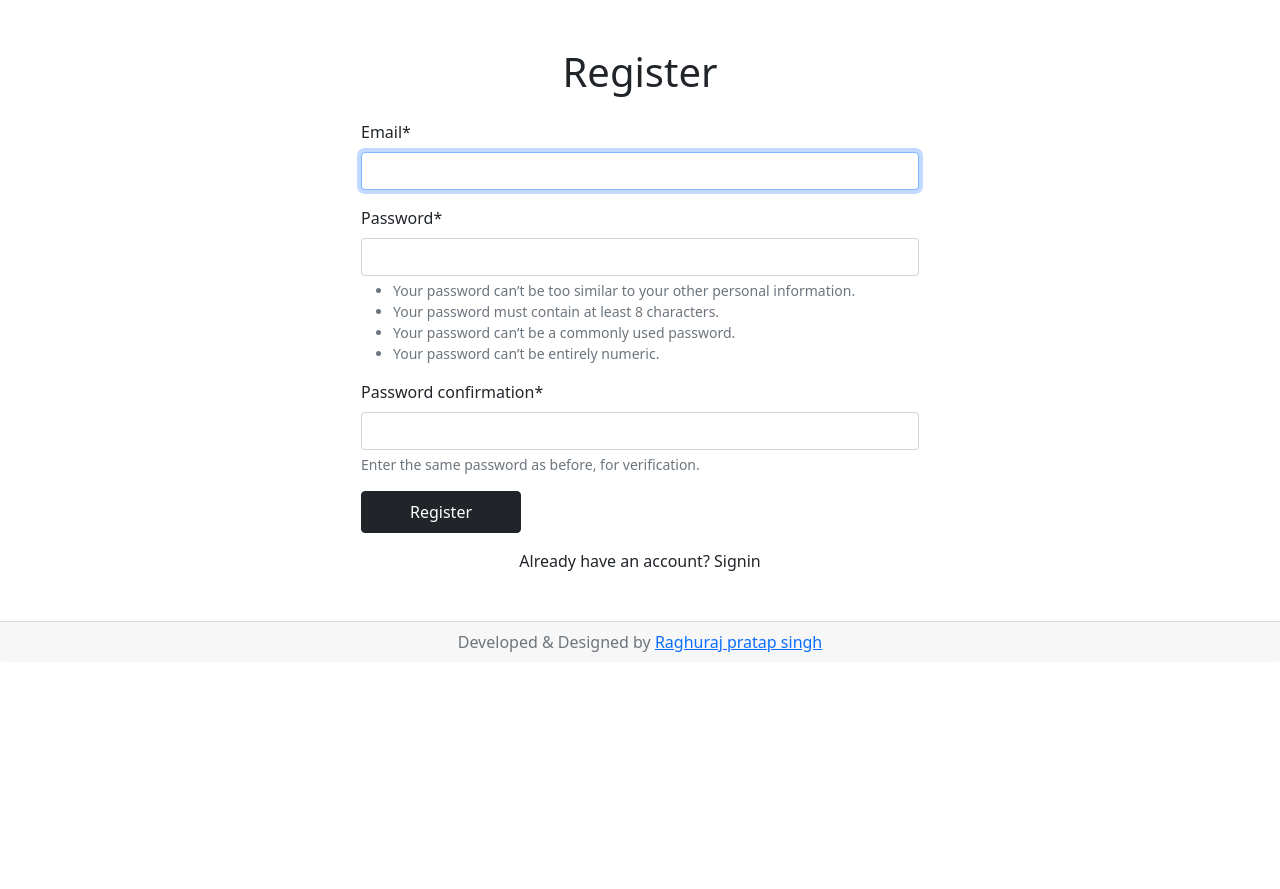
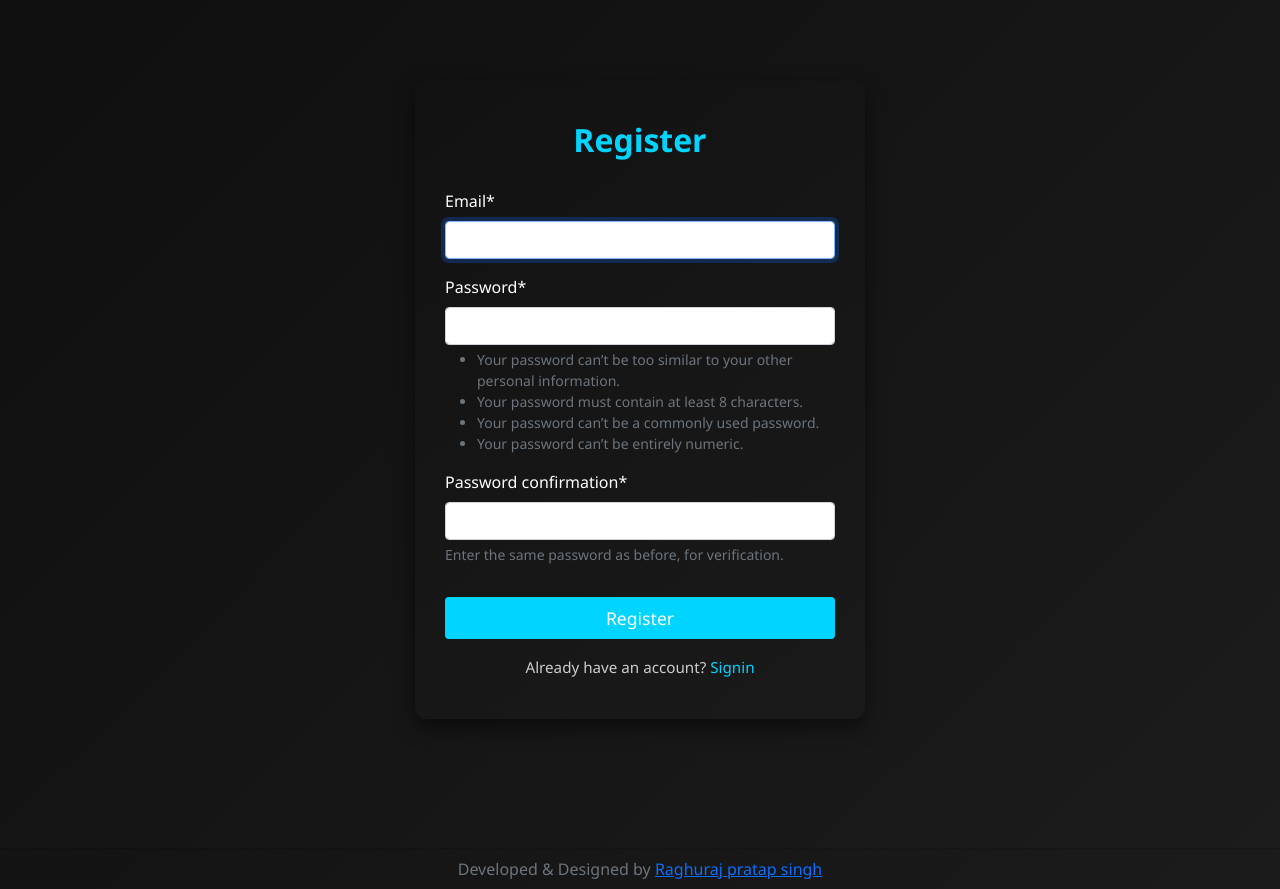
Before and after one commit to kaambharosa/VideoConf, a Django app: page /register/ in a window 1280 px wide. Before the commit the page ends 652 px from the top, so only its background shows below. Run offline with Django 4.2, Linux system fonts and the light colour scheme; some libraries are stand-ins or nearby versions.

Commit message:
Update register.html

```diff
--- a/VideoConf/conference/templates/conference/register.html
+++ b/VideoConf/conference/templates/conference/register.html
@@ -2,17 +2,74 @@
 {% load crispy_forms_tags %}
 
 {% block content %}
-<div class="container">
-  <div class="col-md-6 offset-md-3">
+<style>
+  body {
+    background: linear-gradient(135deg, #0f0f0f, #1c1c1c);
+    font-family: 'Segoe UI', Tahoma, Geneva, Verdana, sans-serif;
+    color: #ffffff;
+  }
+
+  .form-container {
+    min-height: 100vh;
+    display: flex;
+    justify-content: center;
+    align-items: center;
+  }
+
+  .form-box {
+    background: linear-gradient(145deg, #121212, #1a1a1a);
+    padding: 40px 30px;
+    border-radius: 12px;
+    box-shadow: 0 8px 20px rgba(0,0,0,0.5);
+    width: 100%;
+    max-width: 450px;
+  }
+
+  .form-box h1 {
+    text-align: center;
+    font-size: 2rem;
+    margin-bottom: 30px;
+    color: #00d4ff;
+    font-weight: 600;
+  }
+
+  .btn-dark {
+    background-color: #00d4ff;
+    border: none;
+    font-weight: 500;
+    transition: 0.3s;
+  }
+
+  .btn-dark:hover {
+    background-color: #0096cc;
+  }
+
+  .signup {
+    color: #ccc;
+    font-size: 0.95rem;
+  }
+
+  .signup a {
+    color: #00d4ff;
+    transition: 0.3s;
+  }
+
+  .signup a:hover {
+    color: #0096cc;
+  }
+</style>
+
+<div class="form-container">
+  <div class="form-box">
     <form method="POST">
       {% csrf_token %}
-      <h1 class="mb-4 mt-5 text-center fs-1">Register</h1>
+      <h1>Register</h1>
       {{ form|crispy }}
-      <input type="submit" class="btn btn-dark px-5 py-2" value="Register">
+      <input type="submit" class="btn btn-dark w-100 py-2 mt-3" value="Register" style="font-size: 1.1rem;">
     </form>
     <div class="mt-3 text-center">
       <span class="signup">Already have an account?
-        <a class="text-decoration-none text-dark" href="{% url 'login' %}">Signin</a>
+        <a class="text-decoration-none" href="{% url 'login' %}">Signin</a>
       </span>
     </div>
   </div>
```
